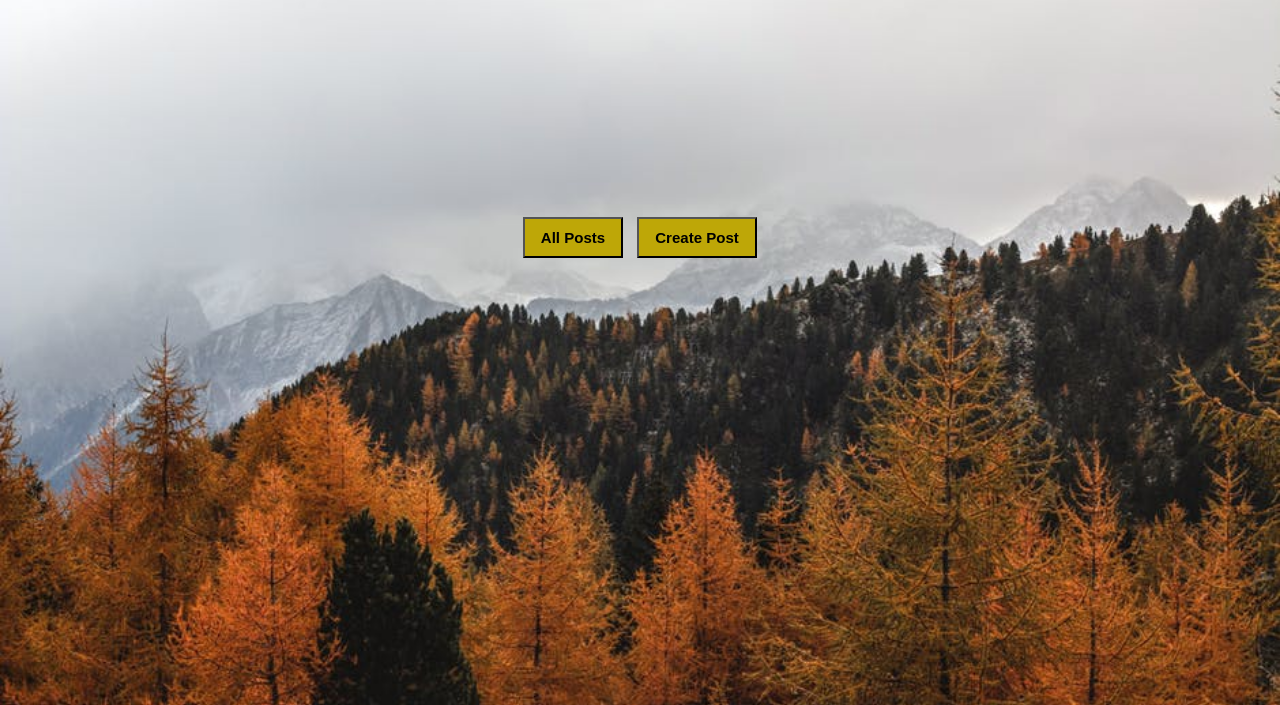
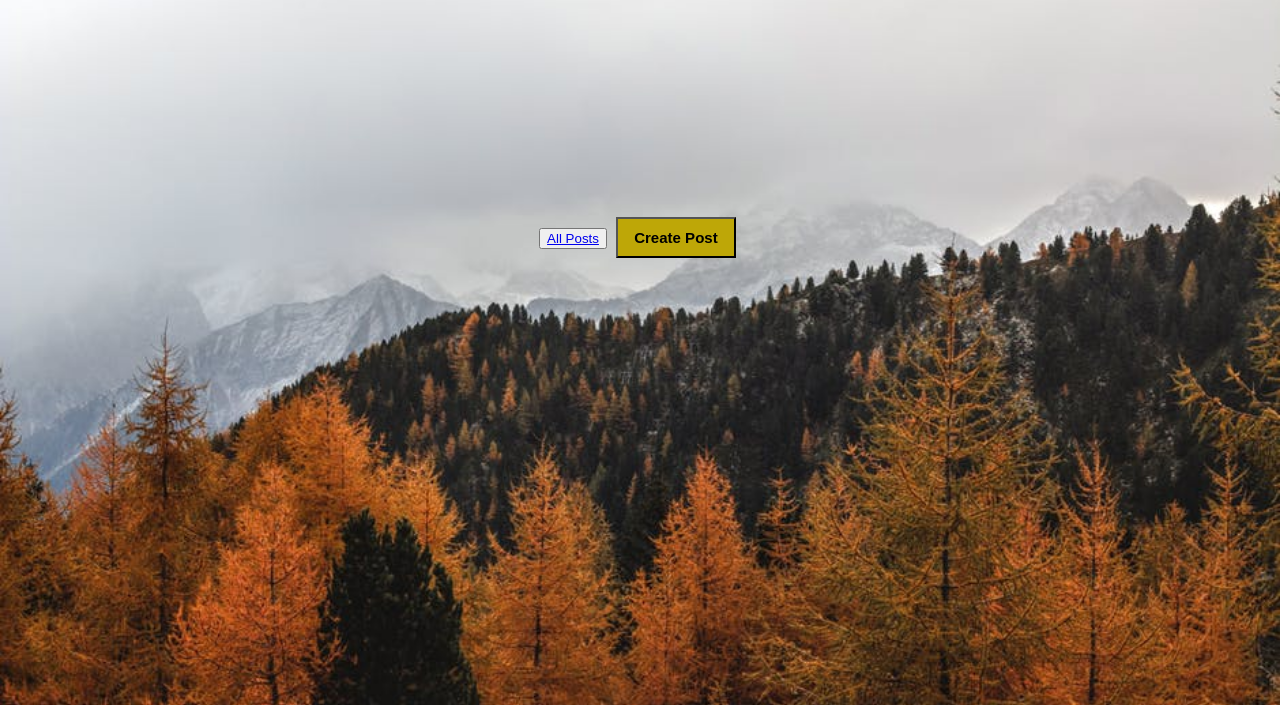
Before and after one commit to Manasa2903/Upgrad, a plain HTML site: page index.html in a window 1280 px wide. Shown: the part 95-800 px from the top of the page. Drawn offline with Linux system fonts and the light colour scheme.

Commit message:
Update index.html

```diff
--- a/index.html
+++ b/index.html
@@ -26,7 +26,7 @@
         </div>
 
         <div class="postButtons">
-                <input type="button" onclick="window.location.href='C:/Users/Administrator/Desktop/Html code/Project_Stub_File/stub/html/bloglist.html'" class = "centreButtons" value="All Posts">
+                <button type="button" class = "centreButtons" value="All Posts"><a href="html/bloglist.html" class="centreBut">All Posts</a></button>
                 <input type="button" id="createPost" class ="centreButtons1" value="Create Post">
 
         	<!-- Insert code for All Posts & Create Post button here -->
```
